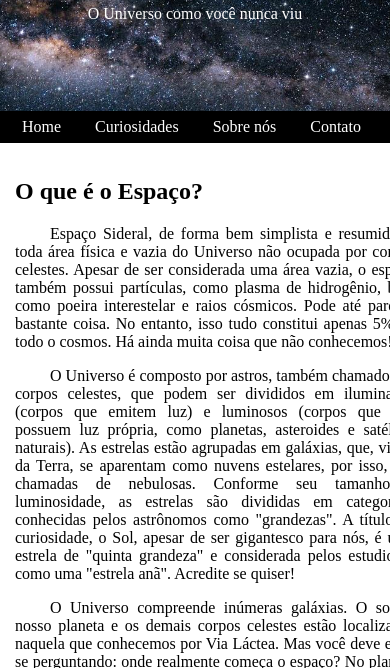
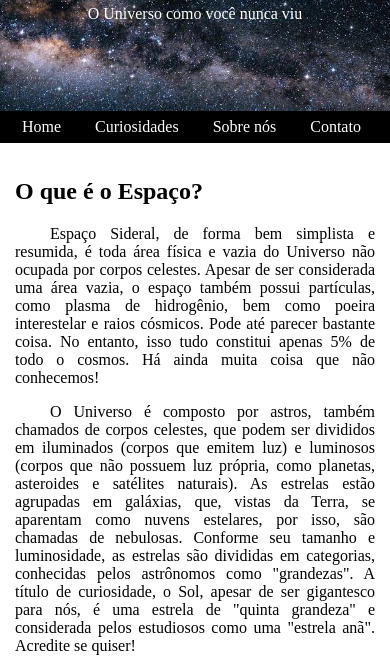
Before and after one commit to viniciusfernando728/projetos, a plain HTML site: page space/index.html in a window 390 px wide. Shown: the part 114-782 px from the top of the page. Drawn offline with Linux system fonts and the light colour scheme; a web font is replaced by a local one.

Commit message:
Manutenção 1.2
Reduzida a largura mínima da caixa para tornar o site responsivo.

```diff
--- a/space/style.css
+++ b/space/style.css
@@ -92,7 +92,7 @@ main {
 }
 
 article {
-    min-width: 400px;
+    min-width: 320px;
     max-width: 1200px;
     margin: auto;
     padding: 15px;
```
